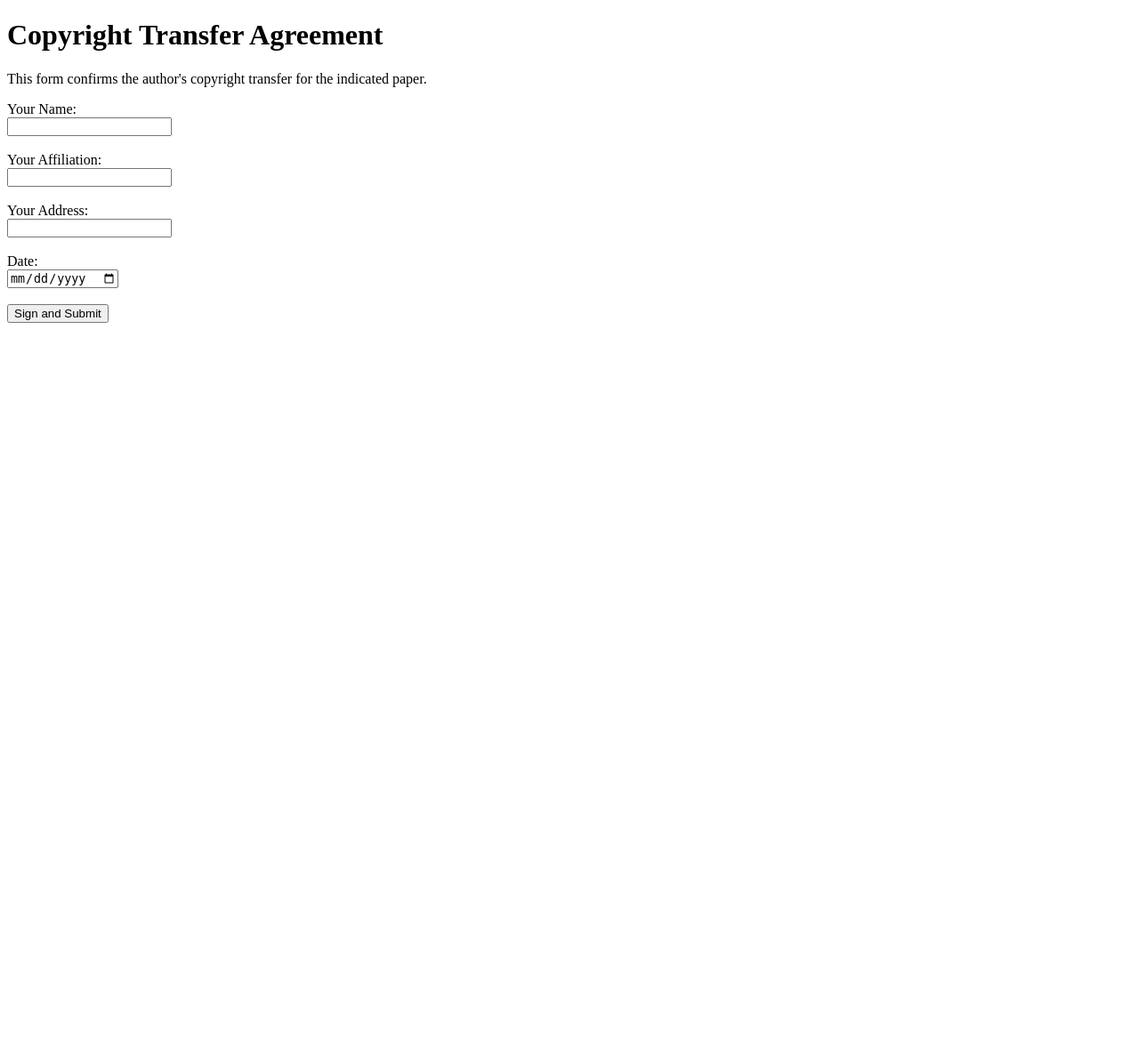
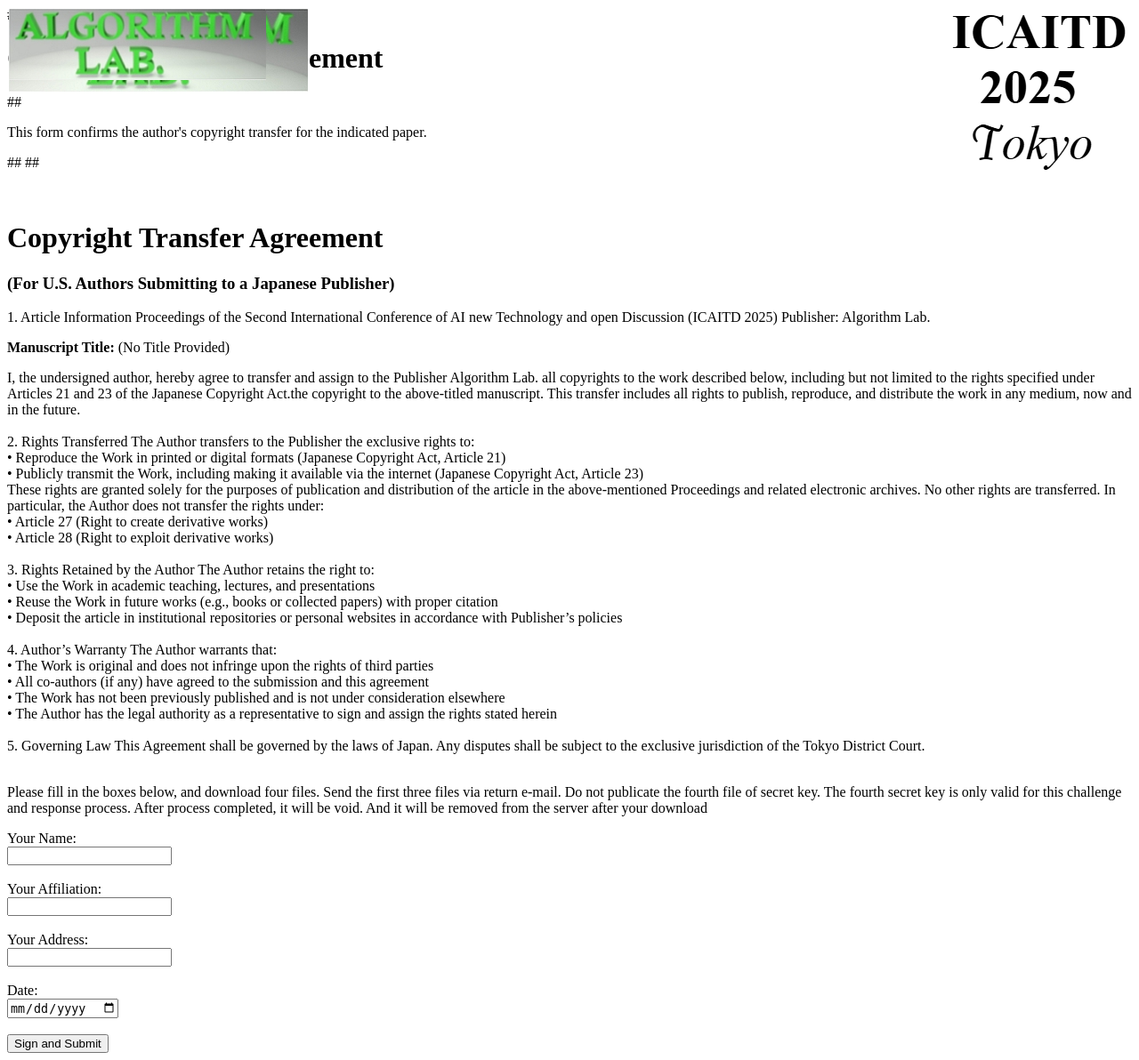
Before and after one commit to img1proc/copyright-signer_2, a Flask app: page / in a window 1280 px wide. Shown: the whole page at 89% size. Before the commit the page ends 363 px from the top, so only its background shows below. Run offline with Flask 3, Linux system fonts and the light colour scheme.

Commit message:
Fix: copyright-signer.pdf download_3

```diff
--- a/templates/index.html
+++ b/templates/index.html
@@ -4,8 +4,53 @@
     <title>Copyright Transfer Form</title>
 </head>
 <body>
-    <h1>Copyright Transfer Agreement</h1>
-    <p>This form confirms the author's copyright transfer for the indicated paper.</p>
+##    <h1>Copyright Transfer Agreement</h1>
+##    <p>This form confirms the author's copyright transfer for the indicated paper.</p>
+
+##<img src="D8_Alg_qq_2.jpg" style="position: absolute; top: 10px; left: 10px;">
+<img src="{{ url_for('static', filename='img/D8_Alg_qq_2.jpg') }}" alt="Logo" style="height: 80px;position: absolute; top: 10px; left: 10px;">
+<img src="{{ url_for('static', filename='img/ICAITD_Credit_LOGO.png') }}"  alt="Logo" style="height: 120px;position: absolute; top: 10px; right: 10px;">
+##<img src="ICAITD_Credit_LOGO.png" style="position: absolute; top: 10px; right: 10px;">
+<br><br><br>
+  <h1>Copyright Transfer Agreement</h1><h3>(For U.S. Authors Submitting to a Japanese Publisher)</h3>
+1. Article Information
+    Proceedings of the Second International Conference of AI new Technology and open Discussion (ICAITD 2025)
+    Publisher: Algorithm Lab.
+  <p><strong>Manuscript Title:</strong> {{ title }}</p>
+
+  <p>
+    I, the undersigned author, hereby agree to transfer and assign to the Publisher Algorithm Lab. all copyrights to the work described below, including but not limited to the rights specified under Articles 21 and 23 of the Japanese Copyright Act.the copyright to the above-titled manuscript.
+    This transfer includes all rights to publish, reproduce, and distribute the work in any medium, now and in the future.<br><br>
+
+2. Rights Transferred
+The Author transfers to the Publisher the exclusive rights to:<br>
+    • Reproduce the Work in printed or digital formats (Japanese Copyright Act, Article 21)<br>
+    • Publicly transmit the Work, including making it available via the internet (Japanese Copyright Act, Article 23)<br>
+These rights are granted solely for the purposes of publication and distribution of the article in the above-mentioned Proceedings and related electronic archives.
+No other rights are transferred.
+In particular, the Author does not transfer the rights under:<br>
+    • Article 27 (Right to create derivative works)<br>
+    • Article 28 (Right to exploit derivative works)<br><br>
+
+3. Rights Retained by the Author
+The Author retains the right to:<br>
+    • Use the Work in academic teaching, lectures, and presentations<br>
+    • Reuse the Work in future works (e.g., books or collected papers) with proper citation<br>
+    • Deposit the article in institutional repositories or personal websites in accordance with Publisher’s policies<br><br>
+
+4. Author’s Warranty
+The Author warrants that:<br>
+    • The Work is original and does not infringe upon the rights of third parties<br>
+    • All co-authors (if any) have agreed to the submission and this agreement<br>
+    • The Work has not been previously published and is not under consideration elsewhere<br>
+    • The Author has the legal authority as a representative to sign and assign the rights stated herein<br><br>
+
+5. Governing Law
+This Agreement shall be governed by the laws of Japan. Any disputes shall be subject to the exclusive jurisdiction of the Tokyo District Court.<br><br>
+
+  </p>
+<p> Please fill in the boxes below, and download four files. Send the first three files via return e-mail. Do not publicate the fourth file of secret key. The fourth secret key is only valid for this challenge and response process. After process completed, it will be void. And it will be removed from the server after your download </p>
+
 
     {% if error %}
         <p style="color: red">{{ error }}</p>
```
